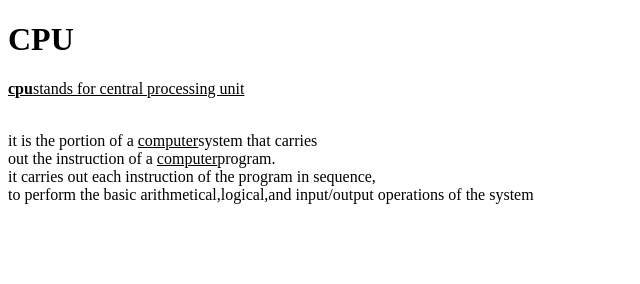
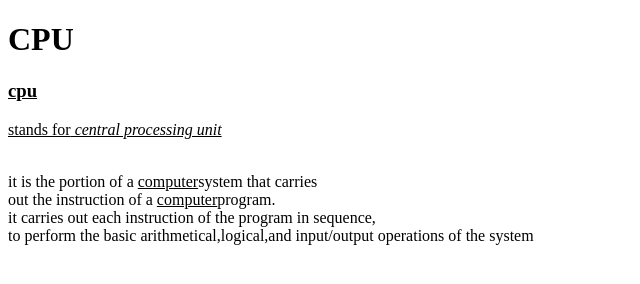
Before and after one commit to iamneo-production/cdaedbbcdeadaeccdfffebaeceaec, a plain HTML site: page public/index.html in a window 1280 px wide. Shown: the whole page, without its empty margins (0-640 px from the left). Drawn offline with Linux system fonts and the light colour scheme.

Commit message:
Backup Commit

```diff
--- a/public/index.html
+++ b/public/index.html
@@ -9,7 +9,7 @@
 </head>
 <body>
   <h1>CPU</h1>
-  <P><u><b>cpu</b>stands for central processing unit</u></P><br>
+  <P><u><b><h3>cpu</h3></b>stands for<i> central processing unit</i></u></P><br>
   it is the portion of a <u>computer</u>system that carries<br>
   out the instruction of a <u>computer</u>program.<br>
   it carries out each instruction of the program in sequence,<br>
```
